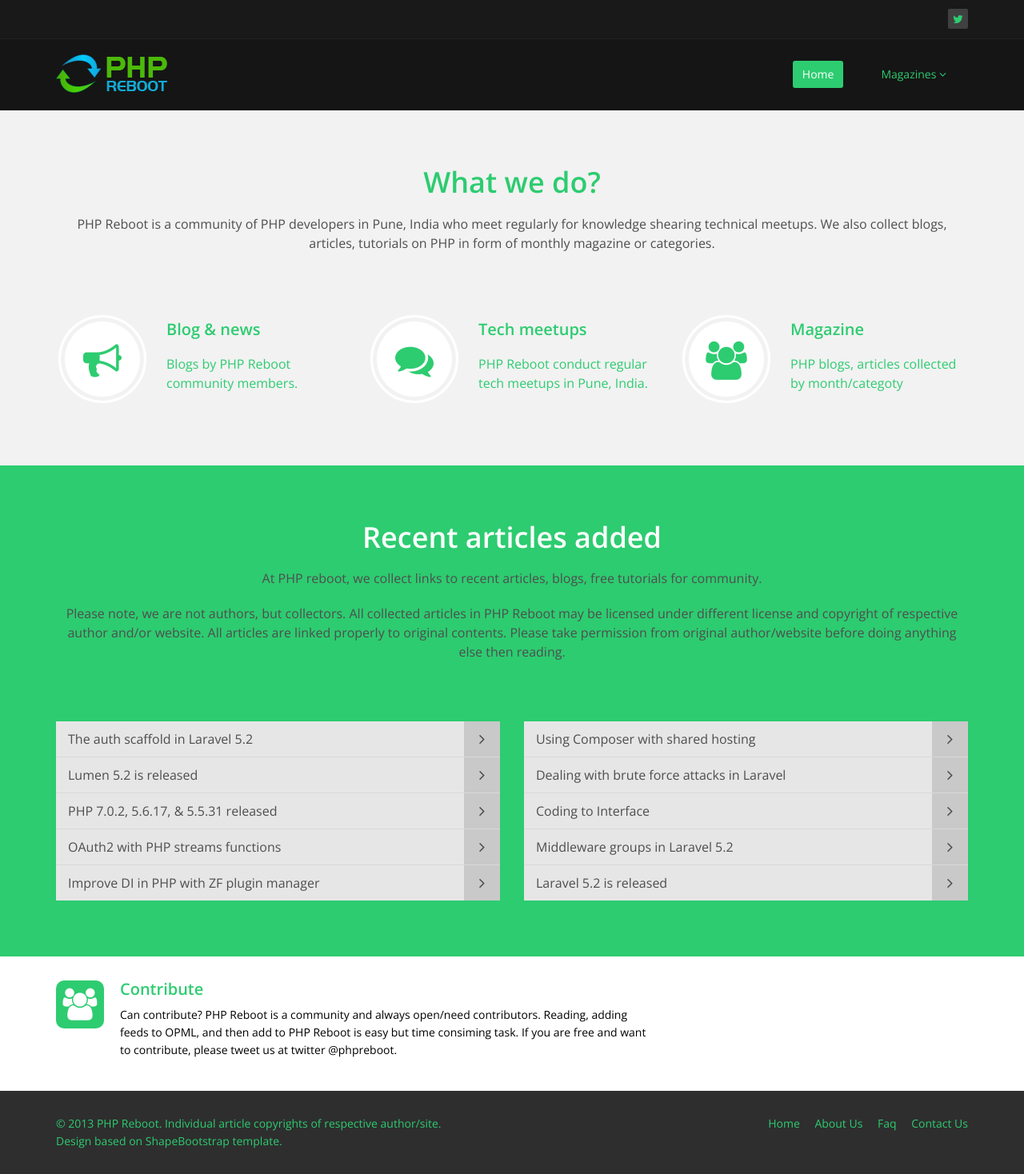
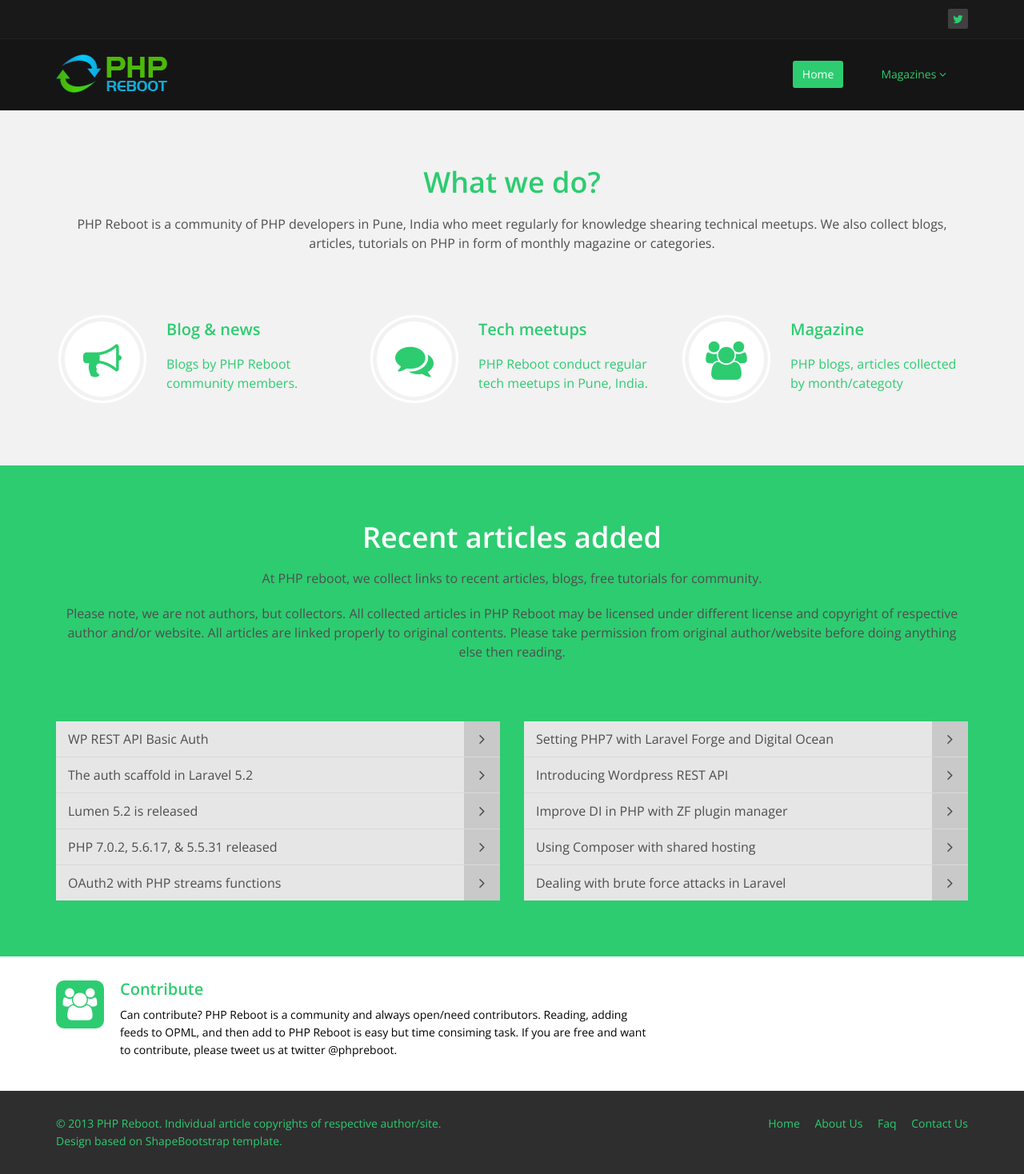
Before and after one commit to phpreboot/phpreboot.github.io, a Jekyll site: the page built from index.md, in a window 1280 px wide. Shown: the whole page at 80% size. Built offline with Jekyll 4.4.1, drawn with Linux system fonts in a browser that asks for light colours; part of the change alters nothing that is shown.

Commit message:
Added 3 articles

```diff
--- /dev/null
+++ b/_posts/m1601/2016-01-01-introducing-wordpress-rest-api.md
@@ -0,0 +1,18 @@
+---
+layout: post
+title: "Introducing Wordpress REST API"
+date: 2016-01-01 12:00:00
+categories: January2016
+tags:
+  - Wordpress
+author:
+    name: Bilal Shahid
+    twitter: bilalvirgo10
+    url: http://code.tutsplus.com/tutorials/introducing-the-wp-rest-api--cms-24533
+---
+
+On tutsplus, Bilal Shahid started a new series `Introducing wordpress REST API'. In the first post of the series, he is giving an introduction of REST API in wordpress.
+
+> With its inception in 2003, WordPress has grown up from merely a blogging platform to a full fledged content management system. Over these past years, it has matured enough to cater the need of vast majority of online audience and this is the reason it’s empowering more than 20% of the web today.
+>
+> With many new features being added to WordPress, one of the latest to-be addition is the REST API that allows other apps and platforms to interact with WordPress. It’s a revolutionary addition that will help developers build custom applications and integrated systems with WordPress. Since it provides the capability to add and retrieve content from any other client or site, without the need of having WordPress installed on that site, it allows WordPress to be used with any programming language or platform.
--- /dev/null
+++ b/_posts/m1601/2016-01-06-setting-php7-on-laravel-forge-&-digital-ocean.md
@@ -0,0 +1,20 @@
+---
+layout: post
+title: "Setting PHP7 with Laravel Forge and Digital Ocean"
+date: 2016-01-06 12:00:00
+categories: January2016
+tags:
+  - Hosting
+  - PHP7
+author:
+    name: Bruno Skvorc
+    twitter: bitfalls
+    github: swader
+    url: http://www.sitepoint.com/setting-up-php-7-servers-with-laravel-forge-and-digitalocean/
+---
+
+On Site point, Bruno Skvorc posted an article showing how to setup PHP 7 servers using Laravel Forge and Digital Ocean.
+
+> In this quick guide, we’ll cover two ways to bring a PHP 7 server online on DigitalOcean – a popular VPS provider.
+>
+> We’ll use two approaches, the latter of which will be applicable to any Ubuntu installation whereas the former will only work on DigitalOcean. If you don’t have a DigitalOcean account but would like to follow along, feel free to grab two free months via this ref code.
--- /dev/null
+++ b/_posts/m1601/2016-01-08-wp-rest-api-basic-auth.md
@@ -0,0 +1,24 @@
+---
+layout: post
+title: "WP REST API Basic Auth"
+date: 2016-01-08 12:00:00
+categories: January2016
+tags:
+  - Wordpress
+author:
+    name: Bilal Shahid
+    twitter: bilalvirgo10
+    url: http://code.tutsplus.com/tutorials/wp-rest-api-setting-up-and-using-basic-authentication--cms-24762
+---
+
+On Tutsplus, Bilal Shahid started a new series `Introducing wordpress REST API`. In the second post of the series, `setting up and using basic authentication`, he is describing about autn in REST API using wordpress.
+
+> In the current part of the series, we will set up a basic authentication protocol on the server to send authenticated requests to perform various tasks through the REST API.
+>
+> To be specific, in this part we will:
+> - look at various authentication methods available when using the REST API plugin
+> - set up basic authentication on the server
+> - send authenticated request using Postman
+> - send authenticated request using JavaScript framework
+> - send authenticated request using command line
+> - send authenticated request using WP HTTP API
--- a/pages/magazine/phpreboot1601.md
+++ b/pages/magazine/phpreboot1601.md
@@ -8,7 +8,9 @@ magazine:
     monthcategory: january2016
     showtagsleft :
       - Laravel
+      - Wordpress
       - Php-basics
     showtagsright :
       - News
+      - PHP7
 ---
```
